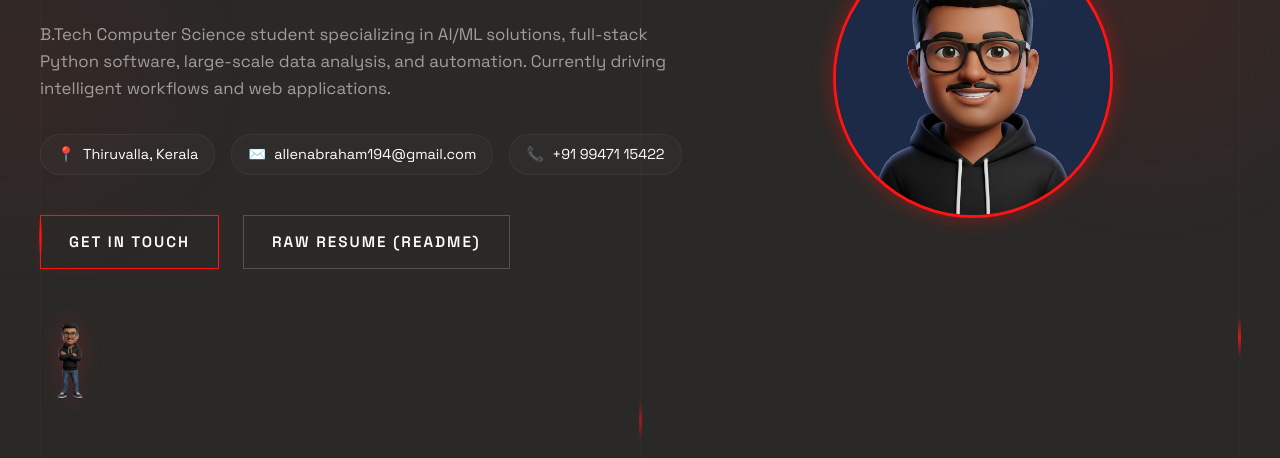
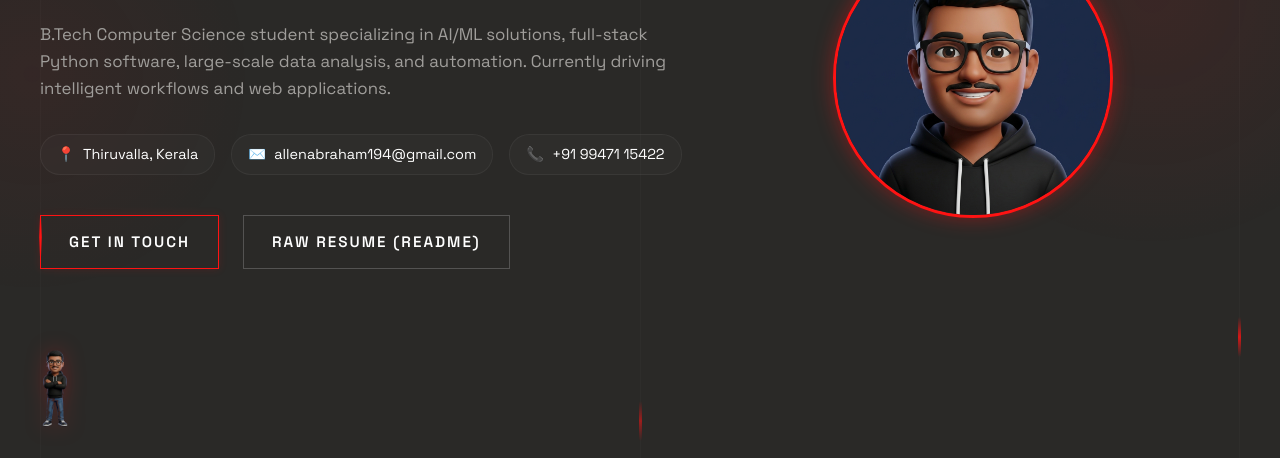
Before and after one commit to Allen-2003/Portfolio, a plain HTML site: page index.html in a window 1280 px wide. Shown: the part 342-800 px from the top of the page. Drawn offline with Linux system fonts and the light colour scheme.

Commit message:
shift full-body avatar position closer to the left edge

```diff
--- a/style.css
+++ b/style.css
@@ -1191,10 +1191,10 @@ footer p span {
 /* Full Body Avatar styling (Borderless/Transparent) */
 .fullbody-avatar-container {
     position: fixed;
-    bottom: 25px;
-    left: 25px;
+    bottom: 12px;
+    left: 10px;
     width: 90px;
-    height: 150px;
+    height: 120px;
     background-color: transparent;
     overflow: visible;
     z-index: 998;
```
